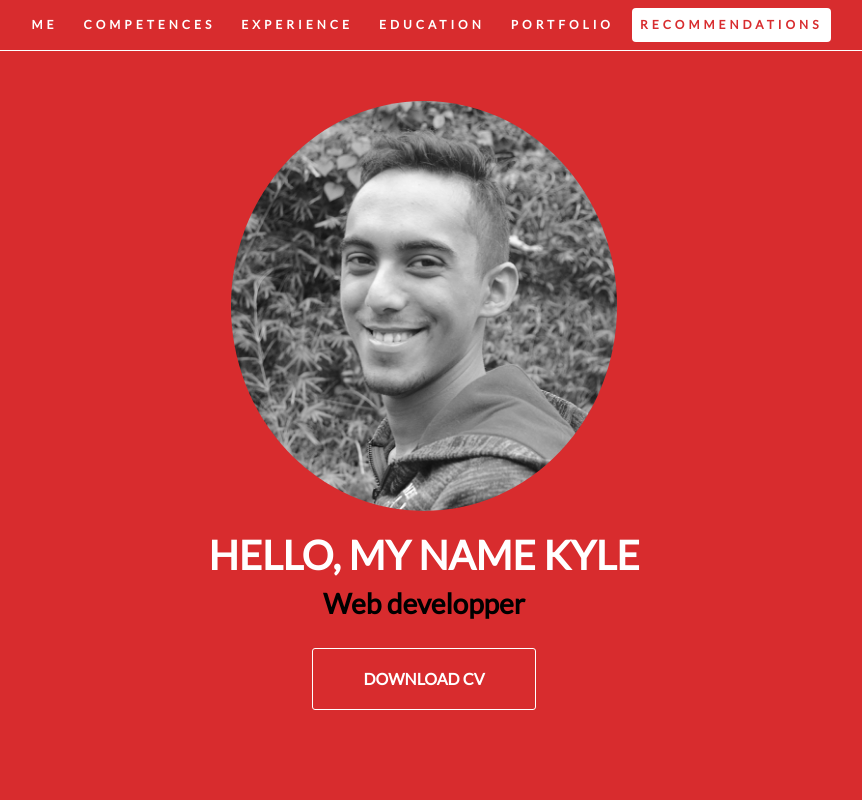
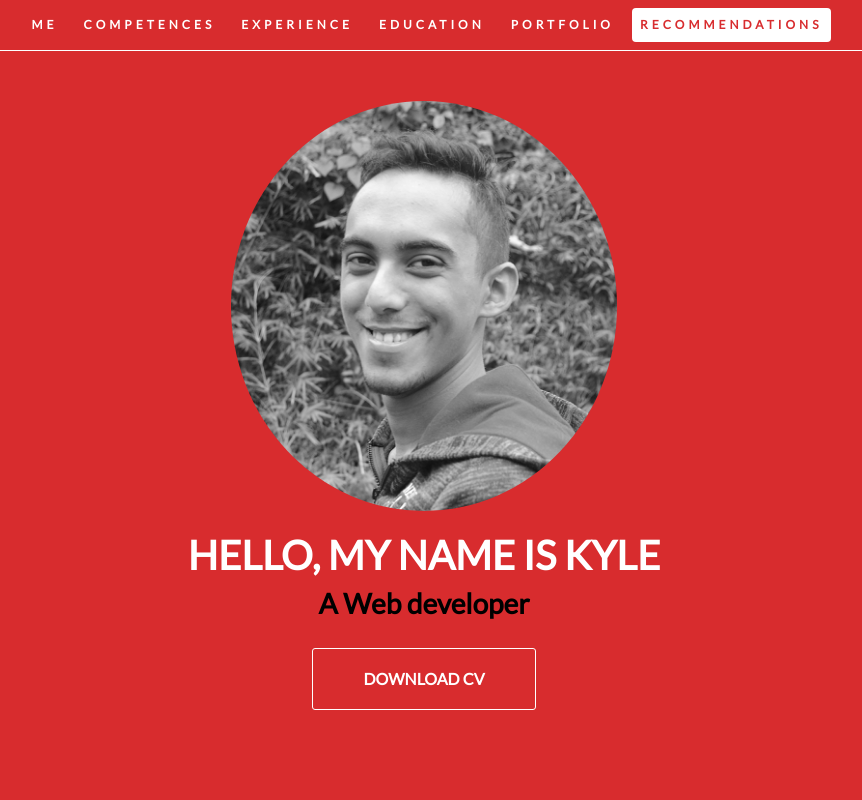
Before and after one commit to kyle-230/kyleCV, a plain HTML site: page index.html in a window 1280 px wide. Shown: the top 800 px of the page, without its empty margins (216-1078 px from the left). Drawn offline with nearby package versions, Linux system fonts and the light colour scheme.

Commit message:
update
to prononciation

```diff
--- a/index.html
+++ b/index.html
@@ -82,8 +82,8 @@
         />
       </div>
       <div class="heading">
-        <h1>Hello, my name Kyle</h1>
-        <h3>Web developper</h3>
+        <h1>Hello, my name is Kyle</h1>
+        <h3>A Web developer</h3>
         <a href="docs/Kyle_cv.docx" class="button1">Download CV</a>
       </div>
     </section>
```
